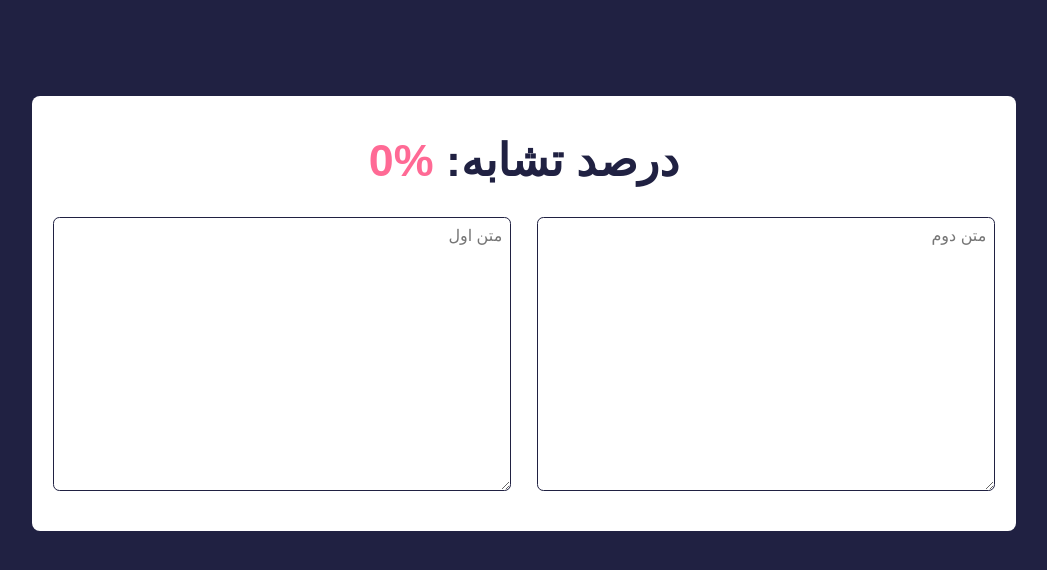
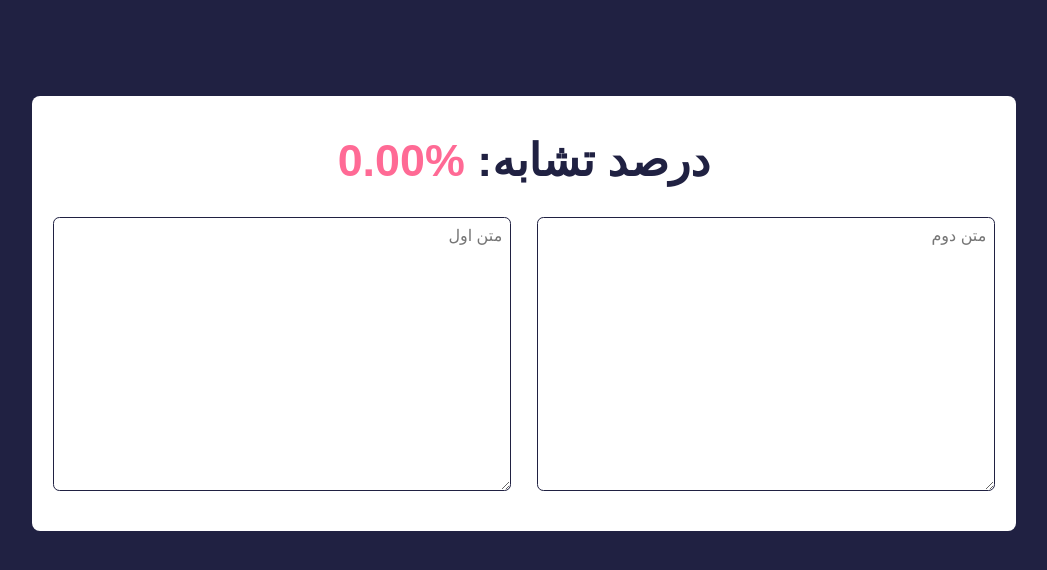
Before and after one commit to ijbrave/text-similarity-comparing, a Svelte app: page / in a window 1280 px wide. Shown: the top 570 px of the page, without its empty margins (116-1163 px from the left). Built offline with nearby package versions, Linux system fonts and the light colour scheme; a small style sheet from the web is missing.

Commit message:
fix similarityPercentage to 2 decimal digit

```diff
--- a/src/App.svelte
+++ b/src/App.svelte
@@ -6,7 +6,7 @@
 	let text1 = ''
 	let text2 = ''
 
-	$: similarityPercentage = similarity * 100
+	$: similarityPercentage = (similarity * 100).toFixed(2)
 </script>
 
 <main>
```
